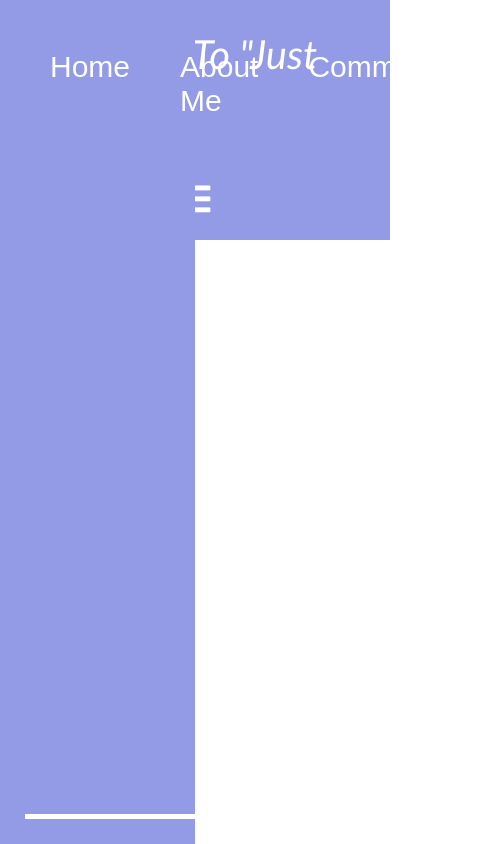
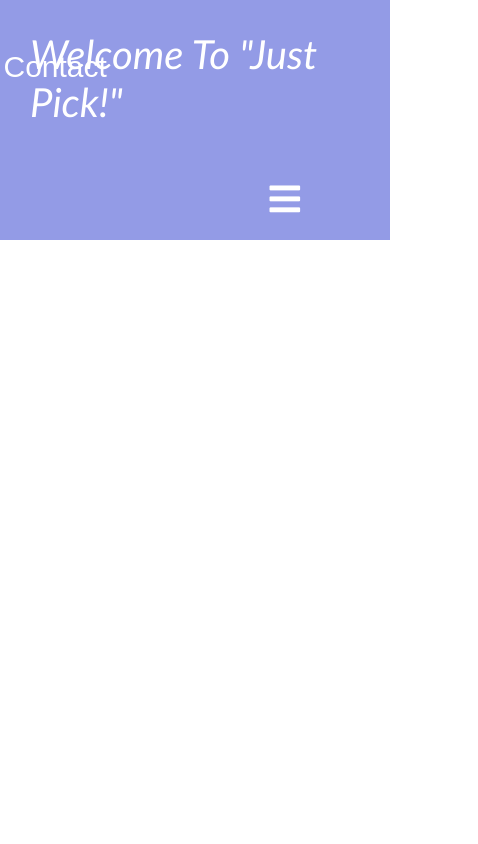
Before and after one commit to Alvarado66/TheCollection, a React (Create React App) app in the folder client/: page / in a window 390 px wide. Shown: the whole page, 478 px wide, since content can reach past the window. Built offline with nearby package versions, Linux system fonts and the light colour scheme.

Commit message:
responsive w/menu

```diff
--- a/client/src/App.css
+++ b/client/src/App.css
@@ -4,12 +4,12 @@
   box-sizing: border-box;
 }
 
+li {
+  list-style-type: none;
+}
+
 a {
   text-decoration: none;
-}
-
-li {
-  list-style-type: none;
 }
 
 nav {
@@ -41,6 +41,7 @@ nav .nav-links a:hover {
 nav .burgerMenu {
   font-size: 35px;
   display: none;
+  cursor: pointer;
 }
 
 
@@ -58,11 +59,19 @@ nav .burgerMenu {
     background-color: #939BE6;
     padding: 25px;
     width: 40%;
+    transform: translateX(-500px);
+    transition: 0.3s ease-in-out;
   }
 
   nav .nav-links li {
     padding: 25px;
-    border-bottom: 5px solid white;
+    border-bottom: 2px solid white;
+    transition: 0.5s ease;
+  }
+
+  nav .nav-links li:last-of-type {
+
+    border-bottom: 0px solid white;
   }
 
   nav .nav-links a:hover {
--- a/client/src/components/Navbar/Navbar.js
+++ b/client/src/components/Navbar/Navbar.js
@@ -1,18 +1,29 @@
-import React from 'react';
+import React, { useState } from 'react';
 import './Navbar.css';
 
 
 function Navbar() {
+
+    const [open, setOpen] = useState (false);
+
     return (
+
         <>
+        <div>
         <nav>
-        <ul className="nav-links">
+            <div className="brandLogo"></div>
+        <ul className="nav-links" style={{ transform: open ? "translateX(0px)" : "translateX(-500px)" }}>
             <li><a>Home</a></li>
             <li><a>About Me</a></li>
             <li><a>Comments</a></li>
+            <li><a>Contact</a></li>
+
         </ul>
-        <i className="fas fa-bars burgerMenu"></i>
+        <i onClick={() => setOpen(!open)} className="fas fa-bars burgerMenu"></i>
         </nav>
+
+        </div>
+
         </>
     );
 }
```
Also changed, not shown: 1 other file (tests, documents, lock files or other folders).
